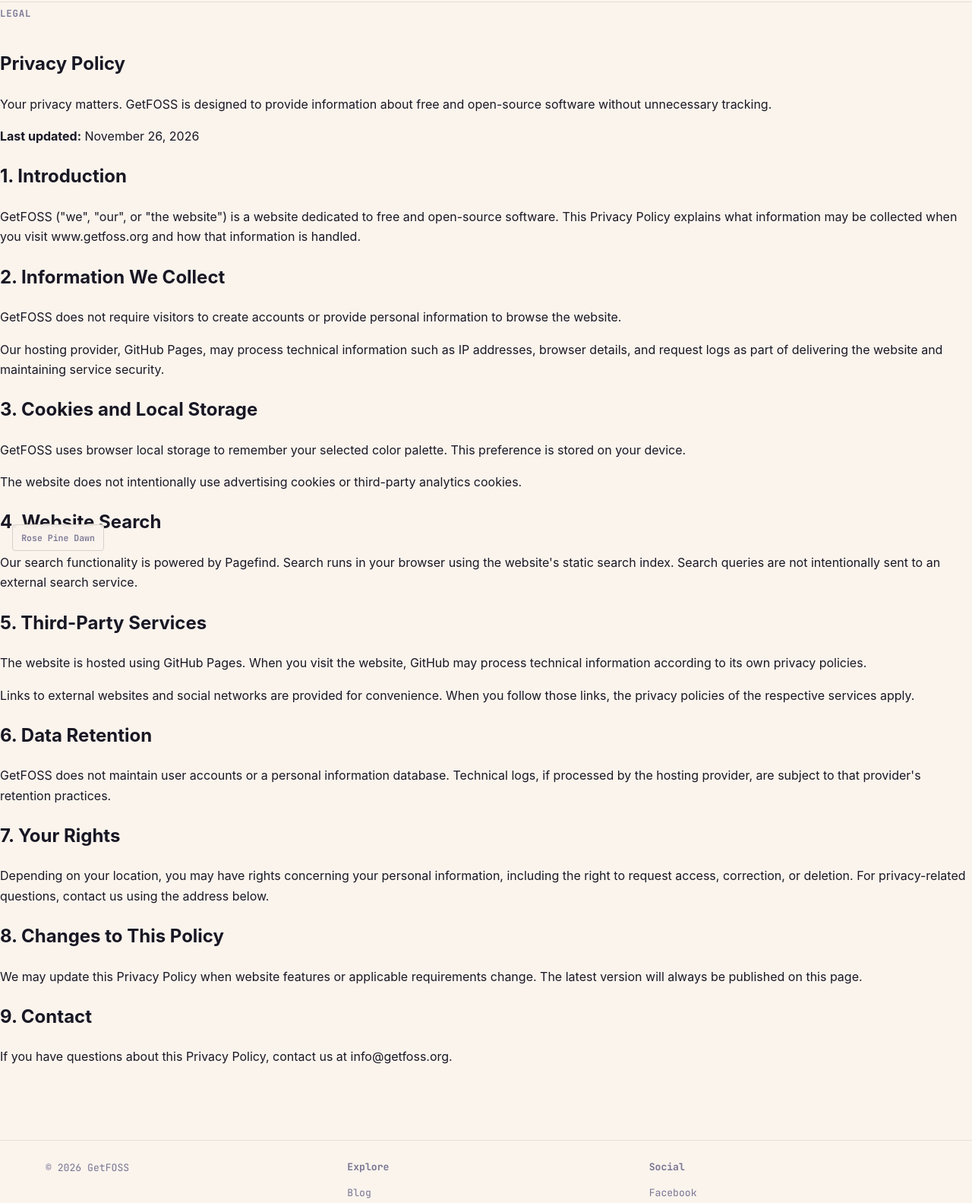
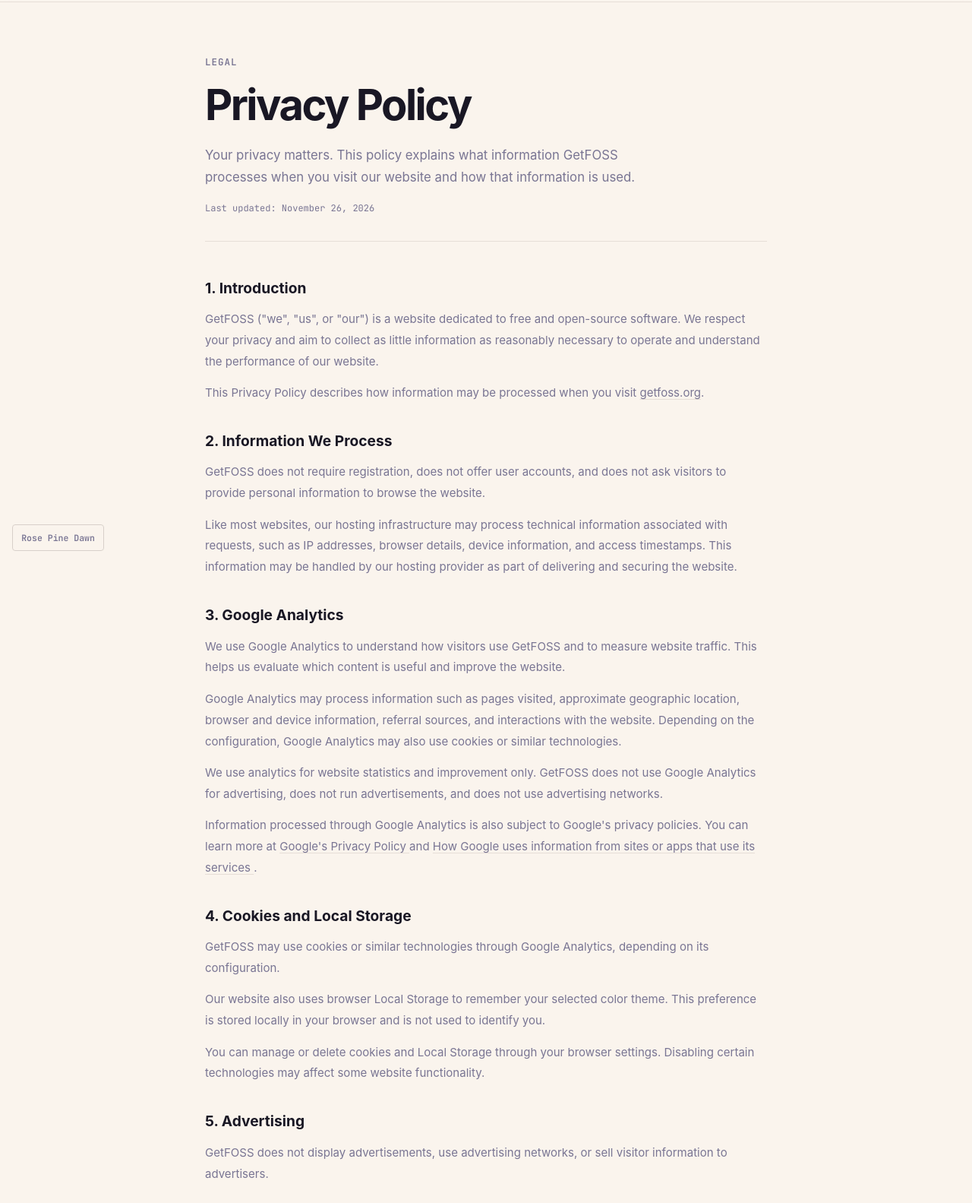
Before and after one commit to Avdro/getfoss, an Astro site: page /privacy in a window 1280 px wide. Shown: the part 59-1642 px from the top of the page at 76% size. Built offline with nearby package versions, Linux system fonts and the light colour scheme; Astro itself is replaced by a stand-in of ours.

Commit message:
Update privacy.astro

```diff
--- a/src/pages/privacy.astro
+++ b/src/pages/privacy.astro
@@ -1,51 +1,274 @@
 ---
 import Layout from '../components/Layout.astro';
+
+const title = 'Privacy Policy — GetFOSS';
+const description =
+  'Learn how GetFOSS handles visitor information, uses Google Analytics to understand website traffic, and protects your privacy.';
+
+const lastUpdated = 'November 26, 2026';
 ---
 
 <Layout
-  title="Privacy Policy — GetFOSS"
-  description="Learn how GetFOSS handles information and protects your privacy."
+  title={title}
+  description={description}
   canonicalPath="/privacy/"
 >
-  <main class="content-shell">
-    <article class="prose">
-      <header class="page-header">
-        <p class="eyebrow">LEGAL</p>
-        <h1>Privacy Policy</h1>
-        <p class="lede">Your privacy matters. GetFOSS is designed to provide information about free and open-source software without unnecessary tracking.</p>
-      </header>
+  <main class="legal-page">
+    <header class="legal-header">
+      <span class="eyebrow">Legal</span>
+      <h1>Privacy Policy</h1>
+      <p class="legal-intro">
+        Your privacy matters. This policy explains what information GetFOSS
+        processes when you visit our website and how that information is used.
+      </p>
+      <p class="updated">Last updated: {lastUpdated}</p>
+    </header>
 
-      <p><strong>Last updated:</strong> November 26, 2026</p>
+    <article class="legal-content">
+      <section>
+        <h2>1. Introduction</h2>
+        <p>
+          GetFOSS ("we", "us", or "our") is a website dedicated to free and
+          open-source software. We respect your privacy and aim to collect
+          as little information as reasonably necessary to operate and
+          understand the performance of our website.
+        </p>
+        <p>
+          This Privacy Policy describes how information may be processed
+          when you visit <a href="https://www.getfoss.org/">getfoss.org</a>.
+        </p>
+      </section>
 
-      <h2>1. Introduction</h2>
-      <p>GetFOSS ("we", "our", or "the website") is a website dedicated to free and open-source software. This Privacy Policy explains what information may be collected when you visit <a href="https://www.getfoss.org/">www.getfoss.org</a> and how that information is handled.</p>
+      <section>
+        <h2>2. Information We Process</h2>
+        <p>
+          GetFOSS does not require registration, does not offer user accounts,
+          and does not ask visitors to provide personal information to browse
+          the website.
+        </p>
+        <p>
+          Like most websites, our hosting infrastructure may process
+          technical information associated with requests, such as IP
+          addresses, browser details, device information, and access
+          timestamps. This information may be handled by our hosting
+          provider as part of delivering and securing the website.
+        </p>
+      </section>
 
-      <h2>2. Information We Collect</h2>
-      <p>GetFOSS does not require visitors to create accounts or provide personal information to browse the website.</p>
-      <p>Our hosting provider, GitHub Pages, may process technical information such as IP addresses, browser details, and request logs as part of delivering the website and maintaining service security.</p>
+      <section>
+        <h2>3. Google Analytics</h2>
+        <p>
+          We use Google Analytics to understand how visitors use GetFOSS
+          and to measure website traffic. This helps us evaluate which
+          content is useful and improve the website.
+        </p>
+        <p>
+          Google Analytics may process information such as pages visited,
+          approximate geographic location, browser and device information,
+          referral sources, and interactions with the website. Depending
+          on the configuration, Google Analytics may also use cookies or
+          similar technologies.
+        </p>
+        <p>
+          We use analytics for website statistics and improvement only.
+          GetFOSS does not use Google Analytics for advertising, does not
+          run advertisements, and does not use advertising networks.
+        </p>
+        <p>
+          Information processed through Google Analytics is also subject
+          to Google's privacy policies. You can learn more at
+          <a href="https://policies.google.com/privacy" target="_blank" rel="noopener noreferrer">
+            Google's Privacy Policy
+          </a>
+          and
+          <a href="https://support.google.com/analytics/answer/6004245" target="_blank" rel="noopener noreferrer">
+            How Google uses information from sites or apps that use its services
+          </a>.
+        </p>
+      </section>
 
-      <h2>3. Cookies and Local Storage</h2>
-      <p>GetFOSS uses browser local storage to remember your selected color palette. This preference is stored on your device.</p>
-      <p>The website does not intentionally use advertising cookies or third-party analytics cookies.</p>
+      <section>
+        <h2>4. Cookies and Local Storage</h2>
+        <p>
+          GetFOSS may use cookies or similar technologies through Google
+          Analytics, depending on its configuration.
+        </p>
+        <p>
+          Our website also uses browser Local Storage to remember your
+          selected color theme. This preference is stored locally in your
+          browser and is not used to identify you.
+        </p>
+        <p>
+          You can manage or delete cookies and Local Storage through
+          your browser settings. Disabling certain technologies may affect
+          some website functionality.
+        </p>
+      </section>
 
-      <h2>4. Website Search</h2>
-      <p>Our search functionality is powered by Pagefind. Search runs in your browser using the website's static search index. Search queries are not intentionally sent to an external search service.</p>
+      <section>
+        <h2>5. Advertising</h2>
+        <p>
+          GetFOSS does not display advertisements, use advertising
+          networks, or sell visitor information to advertisers.
+        </p>
+      </section>
 
-      <h2>5. Third-Party Services</h2>
-      <p>The website is hosted using GitHub Pages. When you visit the website, GitHub may process technical information according to its own privacy policies.</p>
-      <p>Links to external websites and social networks are provided for convenience. When you follow those links, the privacy policies of the respective services apply.</p>
+      <section>
+        <h2>6. Third-Party Services</h2>
+        <p>
+          Our website may link to external websites and services, including
+          software projects, repositories, and documentation. These
+          third-party websites operate independently and have their own
+          privacy policies. We are not responsible for their content or
+          privacy practices.
+        </p>
+        <p>
+          Google Analytics and our hosting provider may process technical
+          information as described in this policy.
+        </p>
+      </section>
 
-      <h2>6. Data Retention</h2>
-      <p>GetFOSS does not maintain user accounts or a personal information database. Technical logs, if processed by the hosting provider, are subject to that provider's retention practices.</p>
+      <section>
+        <h2>7. Data Retention</h2>
+        <p>
+          Technical information processed by our hosting provider and
+          analytics information may be retained according to the
+          respective providers' retention policies and configuration.
+          We do not maintain a separate database of visitor accounts
+          or personal profiles.
+        </p>
+      </section>
 
-      <h2>7. Your Rights</h2>
-      <p>Depending on your location, you may have rights concerning your personal information, including the right to request access, correction, or deletion. For privacy-related questions, contact us using the address below.</p>
+      <section>
+        <h2>8. Your Privacy Choices</h2>
+        <p>
+          You can control cookies and Local Storage through your browser
+          settings. You can also use Google's available tools and settings
+          to manage certain analytics-related data.
+        </p>
+        <p>
+          Depending on your location, you may have additional rights
+          regarding personal information under applicable privacy laws.
+        </p>
+      </section>
 
-      <h2>8. Changes to This Policy</h2>
-      <p>We may update this Privacy Policy when website features or applicable requirements change. The latest version will always be published on this page.</p>
+      <section>
+        <h2>9. Changes to This Policy</h2>
+        <p>
+          We may update this Privacy Policy when our website, services,
+          or applicable legal requirements change. The latest version
+          will always be published on this page, with its update date
+          shown above.
+        </p>
+      </section>
 
-      <h2>9. Contact</h2>
-      <p>If you have questions about this Privacy Policy, contact us at <a href="mailto:info@getfoss.org">info@getfoss.org</a>.</p>
+      <section>
+        <h2>10. Contact</h2>
+        <p>
+          If you have questions about this Privacy Policy or how
+          information is handled on GetFOSS, contact us at
+          <a href="mailto:info@getfoss.org">info@getfoss.org</a>.
+        </p>
+      </section>
     </article>
   </main>
 </Layout>
+
+<style>
+  .legal-page {
+    max-width: 780px;
+    margin: 0 auto;
+    padding: 4rem 1.25rem 6rem;
+  }
+
+  .legal-header {
+    margin-bottom: 3rem;
+    padding-bottom: 2rem;
+    border-bottom: 1px solid var(--line);
+  }
+
+  .eyebrow {
+    display: inline-block;
+    margin-bottom: 1rem;
+    color: var(--muted);
+    font-family: var(--mono);
+    font-size: 0.78rem;
+    text-transform: uppercase;
+    letter-spacing: 0.08em;
+  }
+
+  .legal-header h1 {
+    margin: 0;
+    color: var(--text);
+    font-size: clamp(2.2rem, 6vw, 3.5rem);
+    line-height: 1.1;
+    letter-spacing: -0.045em;
+  }
+
+  .legal-intro {
+    max-width: 620px;
+    margin: 1.25rem 0 1rem;
+    color: var(--muted);
+    font-size: 1.05rem;
+    line-height: 1.75;
+  }
+
+  .updated {
+    margin: 0;
+    color: var(--muted);
+    font-family: var(--mono);
+    font-size: 0.75rem;
+  }
+
+  .legal-content {
+    display: flex;
+    flex-direction: column;
+    gap: 2.25rem;
+  }
+
+  .legal-content section {
+    display: flex;
+    flex-direction: column;
+    gap: 0.85rem;
+  }
+
+  .legal-content h2 {
+    margin: 0;
+    color: var(--text);
+    font-size: 1.2rem;
+    line-height: 1.4;
+  }
+
+  .legal-content p {
+    margin: 0;
+    color: var(--muted);
+    font-size: 0.94rem;
+    line-height: 1.85;
+  }
+
+  .legal-content a {
+    color: var(--text);
+    text-decoration: underline;
+    text-decoration-color: var(--line);
+    text-underline-offset: 3px;
+  }
+
+  .legal-content a:hover {
+    text-decoration-color: var(--text);
+  }
+
+  @media (max-width: 640px) {
+    .legal-page {
+      padding-top: 2.75rem;
+      padding-bottom: 4rem;
+    }
+
+    .legal-header {
+      margin-bottom: 2.25rem;
+    }
+
+    .legal-content {
+      gap: 1.85rem;
+    }
+  }
+</style>
```
